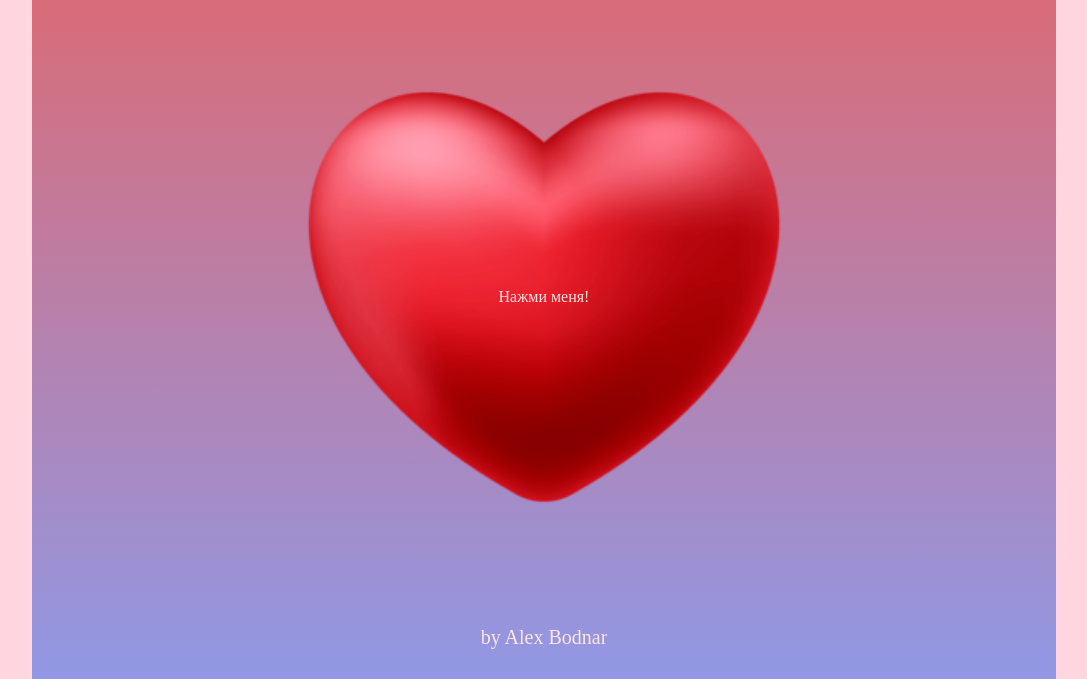
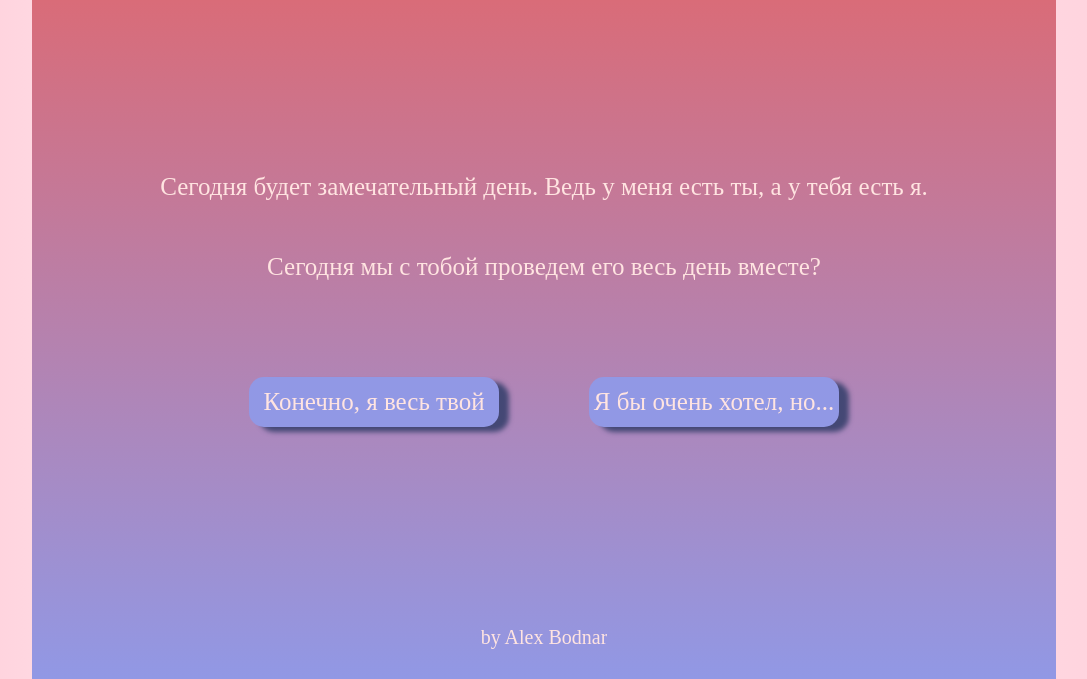
Before and after one commit to BodnarAlex/joy, a website built with webpack: page valentine-day/src/index.html in a window 1280 px wide. Shown: the part 121-800 px from the top of the page, without its empty margins (96-1183 px from the left). Built offline with nearby package versions, Linux system fonts and the light colour scheme.

Commit message:
feat: add second stage

```diff
--- a/valentine-day/src/index.html
+++ b/valentine-day/src/index.html
@@ -13,9 +13,27 @@
         <header>
             <h1>С днем святого Валентина, милый!</h1>
         </header>
+
         <body>
-            <div class="start__heart">
+            <div class="stage__start">
                 Нажми меня!
+            </div>
+
+            <div class="stage__choose">
+                <div class="stage_text">
+                    Сегодня будет замечательный день. Ведь у меня есть ты, а у тебя есть я.
+                </div>
+                <div class="stage_text">
+                    Сегодня мы с тобой проведем его весь день вместе?
+                </div>
+                <div class="stage_choose-button">
+                    <div class="stage_button stage_button_yes">
+                        Конечно, я весь твой
+                    </div>
+                    <div class="stage_button stage_button_no">
+                        Я бы очень хотел, но...
+                    </div>
+                </div>
             </div>
         </body>
         <footer>
--- a/valentine-day/src/sass/main.scss
+++ b/valentine-day/src/sass/main.scss
@@ -30,7 +30,7 @@ h1 {
     margin: 40px 0 20px;
 }
 
-.start__heart {
+.stage__start {
     cursor: pointer;
     width: 520px;
     height: 450px;
@@ -42,17 +42,72 @@ h1 {
     display: flex;
     justify-content: center;
     align-items: center;
+    display: none;
 }
 
-.start__heart:hover {
+.stage__start:hover {
     transition: all 500ms;
     background-size: 115%;
     font-size: 40px;
 }
 
-.start__heart:active {
+.stage__start:active {
     transition: all 500ms;
     filter: hue-rotate(-85deg);
+}
+
+.stage__choose {
+    display: flex;
+    flex-flow: column nowrap;
+    justify-content: space-around;
+    align-items: center;
+    font-size: 25px;
+    margin: 0 100px;
+}
+
+.stage_text {
+    margin: 15px 0;
+    text-align: center;
+    line-height: 50px;
+    transition: all 500ms;
+}
+
+.stage_choose-button {
+    display: flex;
+    flex-flow: row nowrap;
+    justify-content: center;
+    align-items: center;
+    gap: 50px;
+    margin-top: 50px;
+}
+
+.stage_button {
+    cursor: pointer;
+    width: 250px;
+    height: 50px;
+    background: #9198e5;
+    border-radius: 15px;
+    display: flex;
+    justify-content: center;
+    align-items: center;
+    margin: 20px;
+    box-shadow: 10px 5px 5px #444875;
+    transition: all 500ms;
+}
+
+.stage_button_no {
+    cursor: auto;
+}
+
+.stage_button_no:hover {
+    transition: all 500ms;
+    filter: opacity(0);
+    cursor: none;
+}
+
+.stage_button_yes:hover {
+    transition: all 500ms;
+    filter: contrast(130%);
 }
 
 .footer__link {
```
